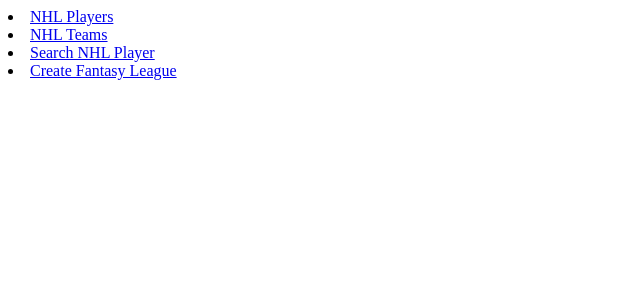
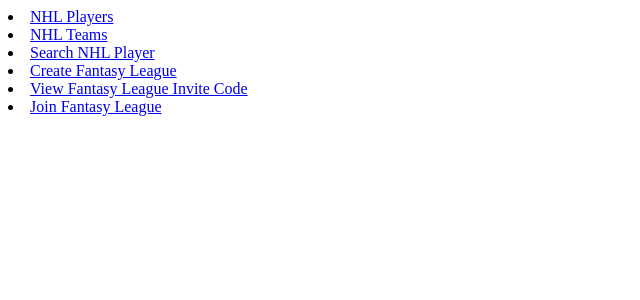
Before and after one commit to edwardsong05/ENSF-619-06-ClassProject, a Django app: page /fantasy/index in a window 1280 px wide. Shown: the top 300 px of the page, without its empty margins (0-640 px from the left). Run offline with Django 3.2, Linux system fonts and the light colour scheme.

Commit message:
added ability to join fantasy leagues

```diff
--- a/FantasyHockeySite/fantasy/models.py
+++ b/FantasyHockeySite/fantasy/models.py
@@ -92,7 +92,7 @@
     minimum_number_of_right_wing = models.IntegerField(db_column='Minimum_Number_of_Right_Wing', null=False, default=1)
     minimum_number_of_left_wing = models.IntegerField(db_column='Minimum_Number_of_Left_Wing', null=False, default=1)
     minimum_number_of_center = models.IntegerField(db_column='Minimum_Number_of_Center', null=False, default=1)
-    fantasy_league_invite_code = models.CharField(db_column='Fantasy_League_Invite_Code', max_length=45, null=False)
+    fantasy_league_invite_code = models.CharField(db_column='Fantasy_League_Invite_Code', max_length=45, null=False, unique=True)
     commissionerid = models.ForeignKey('LeagueCommissioner', models.CASCADE, db_column='Commissioner_ID')
 
     class Meta:
--- a/FantasyHockeySite/fantasy/templates/fantasy/index.html
+++ b/FantasyHockeySite/fantasy/templates/fantasy/index.html
@@ -2,3 +2,5 @@
 <li><a href="{% url 'fantasy:nhl_teams' %}">NHL Teams</a></li>
 <li><a href="{% url 'fantasy:search_nhl_player' %}">Search NHL Player</a></li>
 <li><a href="{% url 'fantasy:create_fantasy_league' %}">Create Fantasy League</a></li>
+<li><a href="{% url 'fantasy:view_fantasy_league_invite_code' %}">View Fantasy League Invite Code</a></li>
+<li><a href="{% url 'fantasy:join_fantasy_league' %}">Join Fantasy League</a></li>
--- /dev/null
+++ b/FantasyHockeySite/fantasy/templates/fantasy/join_fantasy_league.html
@@ -0,0 +1,5 @@
+<form action="{% url 'fantasy:join_league' %}" method="get">
+    Invite Code:<br> <input type="text" name="code">
+    <br>
+    <input type="submit" value="Submit">
+</form>
--- a/FantasyHockeySite/fantasy/urls.py
+++ b/FantasyHockeySite/fantasy/urls.py
@@ -11,5 +11,8 @@
     path('index/search_nhl_player/', views.search_nhl_player, name='search_nhl_player'),
     path('index/search_player/', views.search_player, name='search_player'),
     path('index/create_fantasy_league/', views.create_fantasy_league, name='create_fantasy_league'),
-    path('index/create_league/', views.create_league, name='create_league')
+    path('index/create_league/', views.create_league, name='create_league'),
+    path('index/view_fantasy_league_invite_code/', views.view_fantasy_league_invite_code, name='view_fantasy_league_invite_code'),
+    path('index/join_fantasy_league/', views.join_fantasy_league, name='join_fantasy_league'),
+    path('index/join_league/', views.join_league, name='join_league'),
 ]
--- a/FantasyHockeySite/fantasy/views.py
+++ b/FantasyHockeySite/fantasy/views.py
@@ -1,8 +1,9 @@
 from django.shortcuts import render
 from django.http import HttpResponse
 from django.db import connection
+from django.contrib.auth import get_user_model
 
-from .models import NhlPlayers, NhlTeam, NhlSkaters, NhlGoalies
+from .models import NhlPlayers, NhlTeam, NhlSkaters, NhlGoalies, FantasyLeague, LeagueCommissioner, Participates
 
 
 # Create your views here.
@@ -43,4 +44,51 @@
 def create_league(request):
     n = request.GET.get('name').strip()
     c = request.GET.get('code')
-    return HttpResponse("finished")
+    # check for unique name and code
+    if FantasyLeague.objects.filter(fantasy_league_name=n).exists():
+        return HttpResponse('League Name ' + n + ' already exists')
+    elif FantasyLeague.objects.filter(fantasy_league_invite_code=c):
+        return HttpResponse('Duplicate invite code')
+    elif n == '' and c == '':
+        return HttpResponse('Please enter a name and an invite code')
+    else:
+        u_id = request.user.id
+        u_id = get_user_model().objects.get(id=u_id)
+        if not LeagueCommissioner.objects.filter(userid=u_id).exists():
+            commissioner = LeagueCommissioner.objects.create(userid=u_id)
+        else:
+            commissioner = LeagueCommissioner.objects.get(userid=u_id)
+
+        league = FantasyLeague.objects.create(fantasy_league_name=n, fantasy_league_invite_code=c, commissionerid=commissioner)
+        return HttpResponse('Fantasy League ' + n + ' created')
+
+
+def view_fantasy_league_invite_code(request):
+    u_id = request.user.id
+    if not LeagueCommissioner.objects.filter(userid=u_id).exists():
+        return HttpResponse("You are not a League commisioner")
+    else:
+        commisioner = LeagueCommissioner.objects.get(userid=u_id)
+        leagues = FantasyLeague.objects.filter(commissionerid=commisioner)
+        return render(request, 'fantasy/view_fantasy_league_invite_code.html', {'query_results': leagues})
+
+
+def join_fantasy_league(request):
+    return render(request, 'fantasy/join_fantasy_league.html')
+
+
+def join_league(request):
+    c = request.GET.get('code')
+    # check for valid code
+    if not FantasyLeague.objects.filter(fantasy_league_invite_code=c).exists():
+        return HttpResponse('Fantasy League does not exist')
+
+    # check if user is already participating in the league
+    u_id = request.user.id
+    u_id = get_user_model().objects.get(id=u_id)
+    league = FantasyLeague.objects.get(fantasy_league_invite_code=c)
+    if Participates.objects.filter(userid=u_id).filter(fantasy_league_name=league).exists():
+        return HttpResponse('You are already participating in this fantasy league')
+
+    p = Participates.objects.create(userid=u_id, fantasy_league_name=league)
+    return HttpResponse('Sucessfully joined Fantasy League')
```
Also changed, not shown: FantasyHockeySite/fantasy/templates/fantasy/view_fantasy_league_invite_code.html (added, +24 -0 lines), FantasyHockeySite/fantasy/migrations/0001_initial.py (added).
